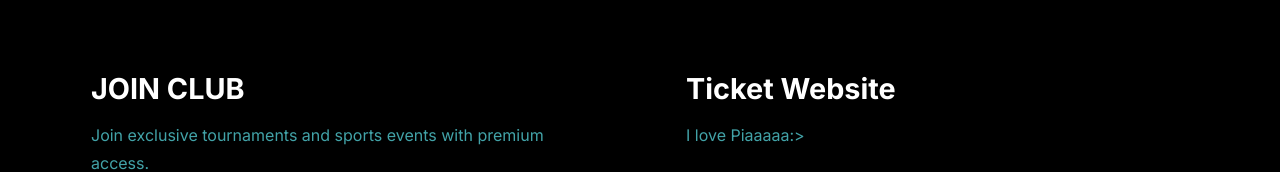
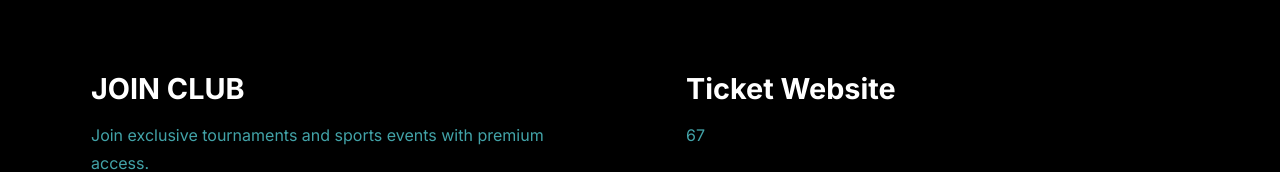
Before and after one commit to Alwayne18/landing-page-akif, a plain HTML site: page index.html in a window 1280 px wide. Shown: the part 1740-1912 px from the top of the page. Drawn offline with Linux system fonts and the light colour scheme.

Commit message:
Update index.html

```diff
--- a/index.html
+++ b/index.html
@@ -741,7 +741,7 @@
                 <!-- Project 4: Ticket Website -->
                 <div class="project-card">
                     <h3 class="project-title">Ticket Website</h3>
-                    <p class="project-description">I love Piaaaaa:></p>
+                    <p class="project-description">67</p>
 
                     <div class="project-details">
                         <div class="detail-item">
```
